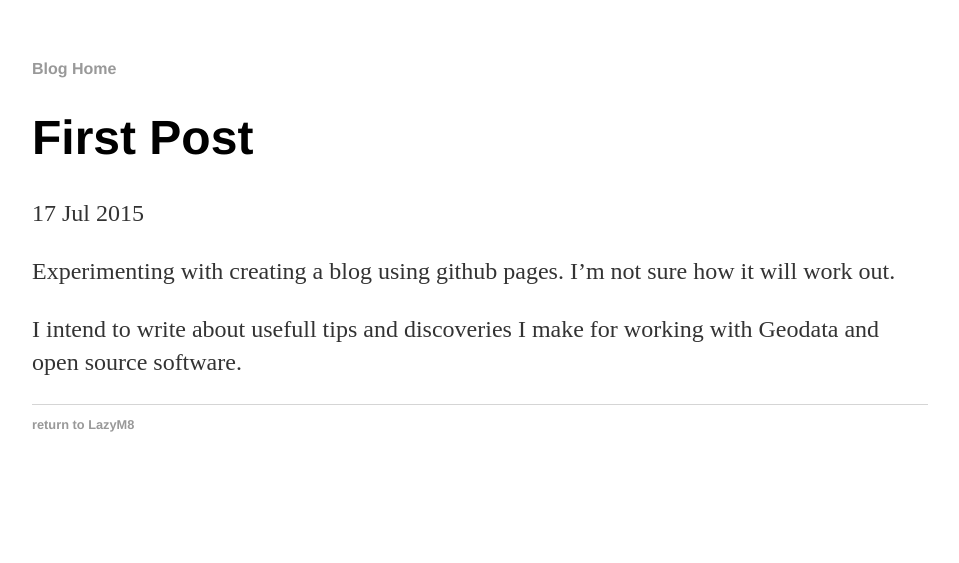
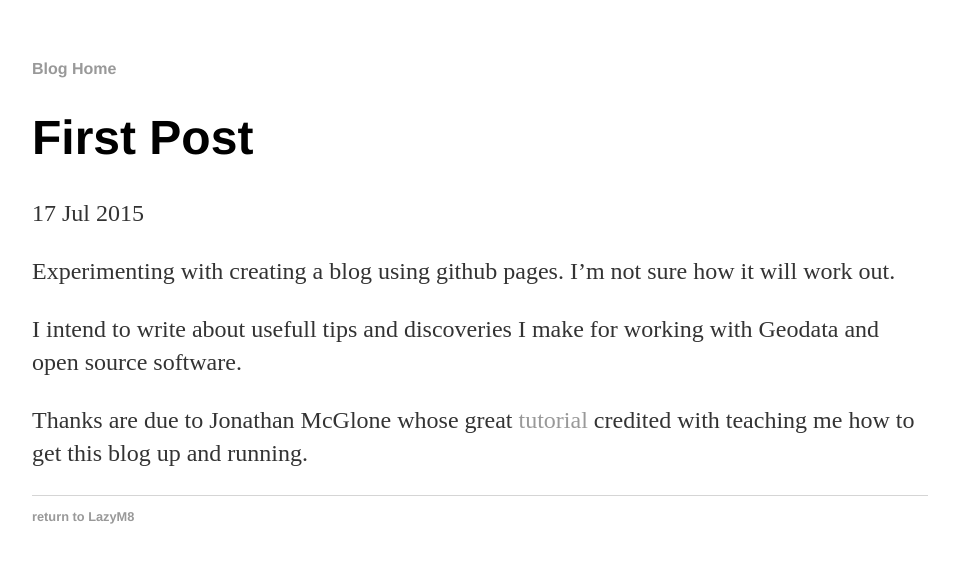
Before and after one commit to geodatawrangler/geodatawrangler.github.io, a Jekyll site: the page built from _posts/2015-07-17-First-Post.md, in a window 1280 px wide. Shown: the top 563 px of the page, without its empty margins (160-1119 px from the left). Built offline with Jekyll 4.4.1, drawn with Linux system fonts in a browser that asks for light colours.

Commit message:
Update 2015-07-17-First-Post.md

```diff
--- a/_posts/2015-07-17-First-Post.md
+++ b/_posts/2015-07-17-First-Post.md
@@ -7,3 +7,5 @@
 Experimenting with creating a blog using github pages. I'm not sure how it will work out.
 
 I intend to write about usefull tips and discoveries I make for working with Geodata and open source software.
+
+Thanks are due to Jonathan McGlone whose great [tutorial](http://jmcglone.com/guides/github-pages/) credited with teaching me how to get this blog up and running.
```
